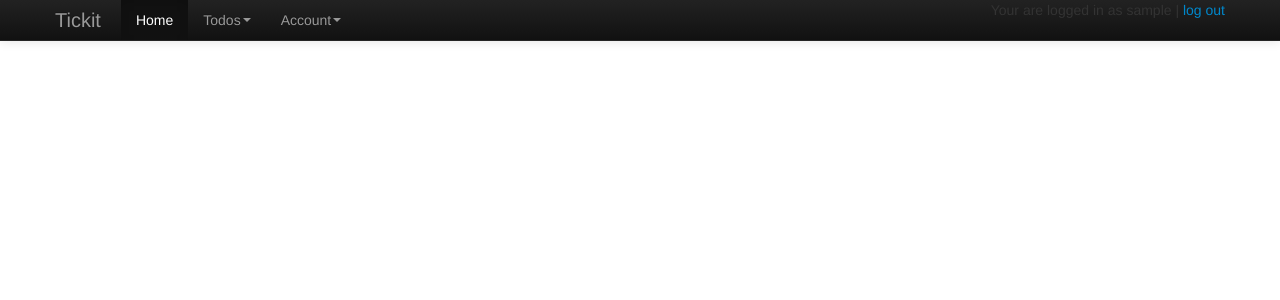
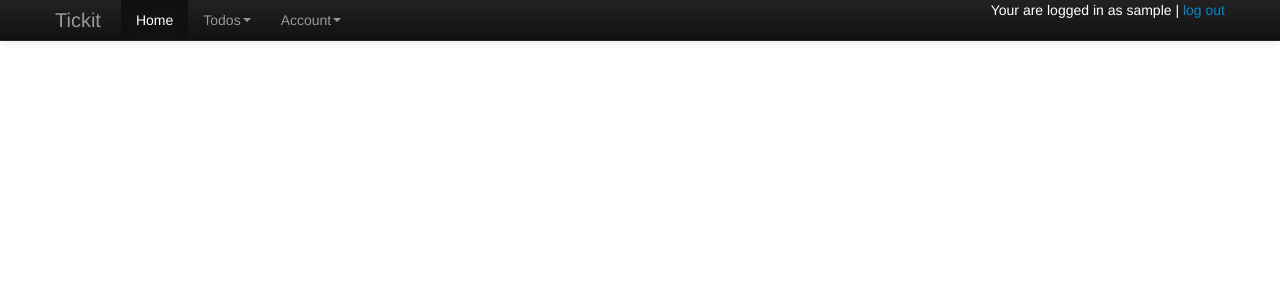
Before and after one commit to vetleen/ticked, a Django app: template ticked/templates/base.html in a window 1280 px wide. Shown: the top 300 px of the page. Run offline with Django 3.2, Linux system fonts and the light colour scheme; the template is opened without the code that fills it, so the values that code supplies are empty; the visitor is signed in with stand-in values (Sample User, id 1); parts of the project's set-up code (start-up, migrations or seed data) failed here and were passed over; some libraries are stand-ins or nearby versions.

Commit message:
fixing things

```diff
--- a/ticked/static/style.css
+++ b/ticked/static/style.css
@@ -12,6 +12,10 @@ height: 100%;
 
 .lower-height-input-form {
 	margin-top: 5px;
+}
+
+.light-text{
+	color: #ffffff;
 }
 /* CONTENT */
 .content {
--- a/ticked/stylesheets/style.css
+++ b/ticked/stylesheets/style.css
@@ -12,6 +12,10 @@ height: 100%;
 
 .lower-height-input-form {
 	margin-top: 5px;
+}
+
+.light-text{
+	color: #ffffff;
 }
 /* CONTENT */
 .content {
--- a/ticked/templates/base.html
+++ b/ticked/templates/base.html
@@ -14,10 +14,10 @@
     </style>
     <!-- Twitter Bootstrap css-->
     <meta name="viewport" content="width=device-width, initial-scale=1.0">
-    <link href="{% static "stylesheets/bootstrap/css/bootstrap.css" %}" rel="stylesheet">
-    <link href="{{ STATIC_URL }}stylesheets/bootstrap/css/bootstrap-responsive.css" rel="stylesheet">
+    <link href="{% static "bootstrap/css/bootstrap.css" %}" rel="stylesheet">
+    <link href="{% static "bootstrap/css/bootstrap-responsive.css" %}" rel="stylesheet">
     <!-- Custom css-->
-    <link href="{% static "stylesheets/style.css" %}" rel="stylesheet">
+    <link href="{% static "style.css" %}" rel="stylesheet">
   </head>
   <body>
     <nav class="navbar navbar-fixed-top navbar-inverse"><!-- nav-bar -->
@@ -48,7 +48,7 @@
             	  </li>
                 </ul>
 {% if user.is_authenticated %}
-                <div id="login" class="pull-right">
+                <div id="login" class="pull-right light-text">
                   <p id="logged-in-notice">Your are logged in as {{ user.username }} | <a href="/user/logout/" class="loginout-link"> log out</a></p>
                 </div>
 {% else %}
@@ -203,7 +203,7 @@
     </article>
     <!-- / Change password modal -->
 	<!-- SCRIPTS -->
-    <script type="text/javascript" src="stylesheets/jquery.js"></script>
-    <script type="text/javascript" src="stylesheets/bootstrap/js/bootstrap.js"></script>
+    <script type="text/javascript" src="{% static "jquery.js" %}"></script>
+    <script type="text/javascript" src="{% static "bootstrap/js/bootstrap.js" %}"></script>
   </body>
 </html>
```
Also changed, not shown: 3 other files.
